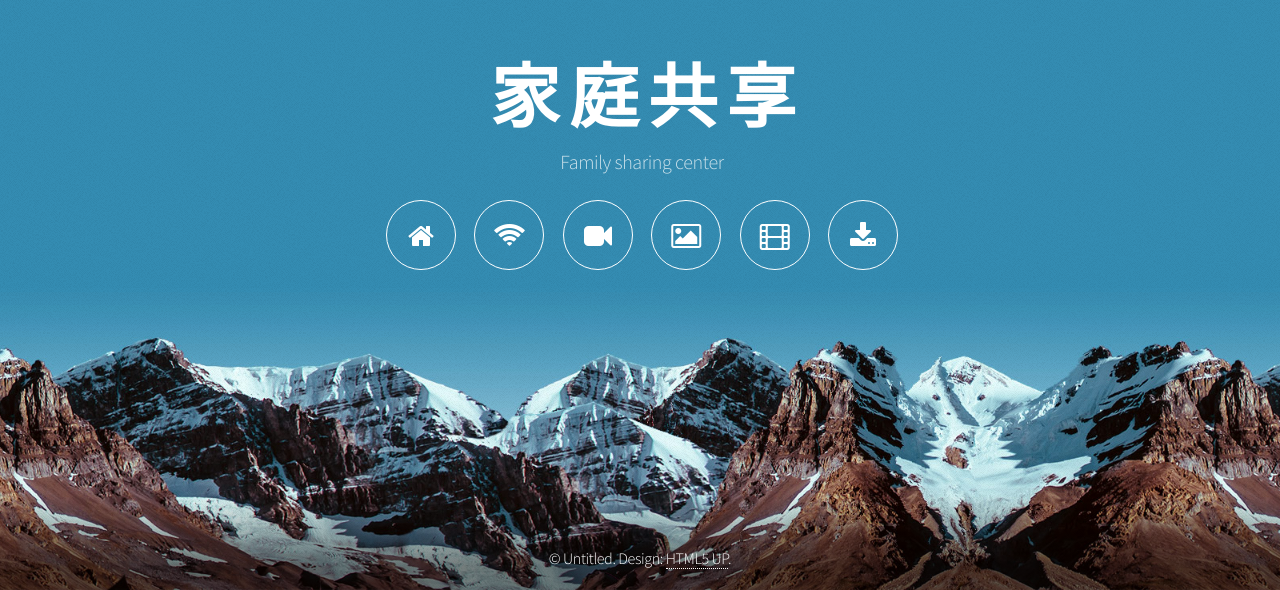
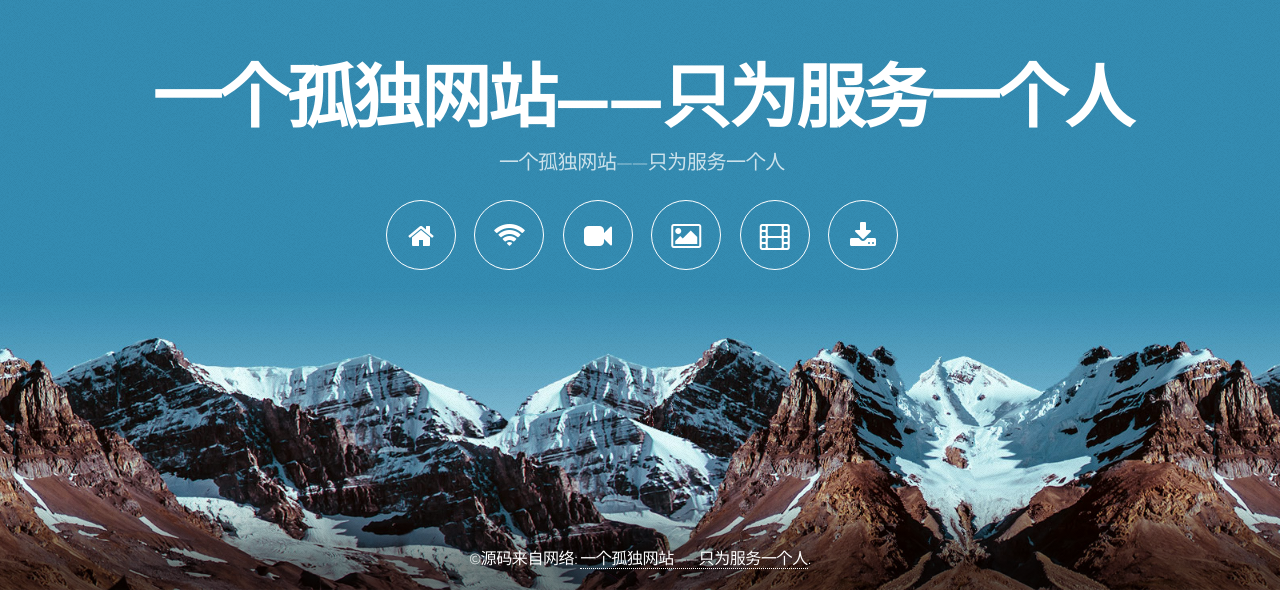
Before and after one commit to baoluai/blog.github.io, a plain HTML site: page index.html in a window 1280 px wide. Shown: the part 210-800 px from the top of the page. Drawn offline with Linux system fonts and the light colour scheme.

Commit message:
Update index.html

```diff
--- a/index.html
+++ b/index.html
@@ -24,8 +24,8 @@
 
 				<!-- Header -->
 					<header id="header">
-						<h1>家 庭 共 享</h1>
-						<p>Family sharing center</p>
+						<h1>一个孤独网站——只为服务一个人</h1>
+						<p>一个孤独网站——只为服务一个人</p>
 						<nav>
 							<ul>
 								<li><a href="http://baonas.cn:9999/" title="群晖" class="fa fa-home"" target="_blank"><span>Synology</span></a></li>
@@ -40,7 +40,7 @@
 
 				<!-- Footer -->
 					<footer id="footer">
-						<span class="copyright">&copy; Untitled. Design: <a href="http://html5up.net">HTML5 UP</a>.</span>
+						<span class="copyright">&copy;源码来自网络: <a href="https://baoluai.github.io/blog.github.io/">一个孤独网站——只为服务一个人</a>.</span>
 					</footer>
 
 			</div>
```
